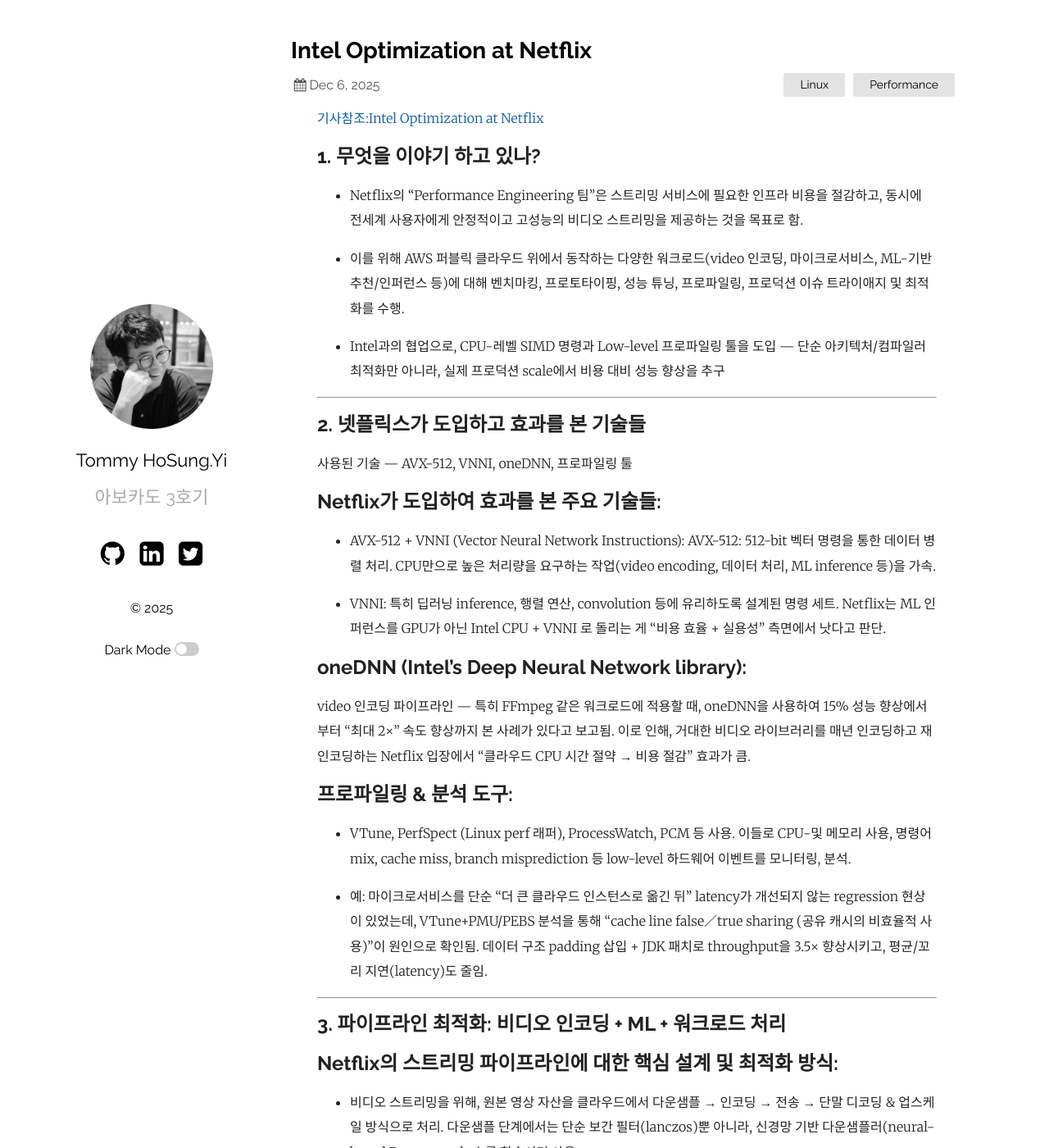
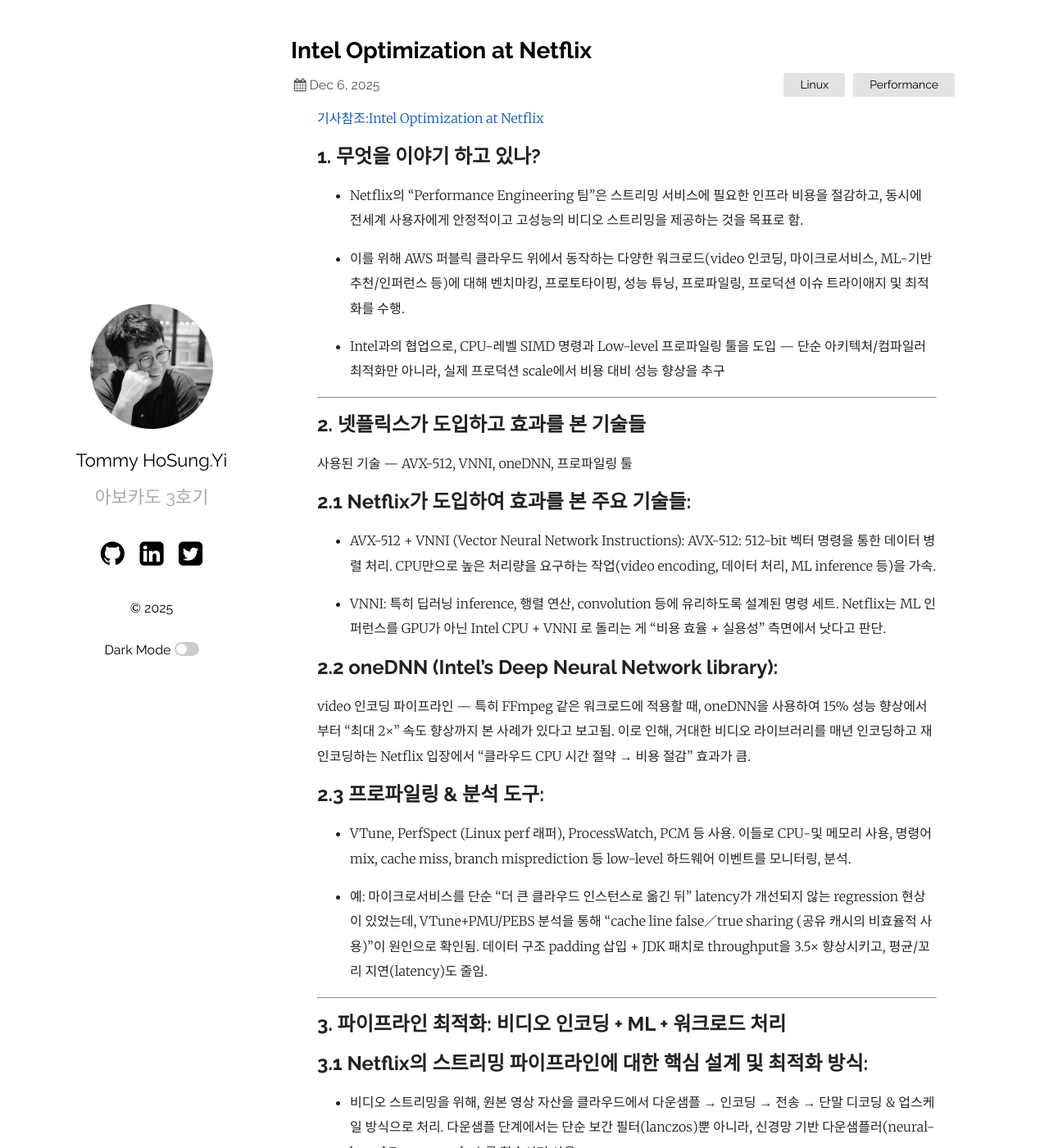
Before and after one commit to hslee77/hslee77.github.io, a Jekyll site: the page built from wiki/linux/2025-12-07-IntelOptNetflix.md, in a window 1280 px wide and 1400 px high. Shown: the whole window at 82% size. Built offline with Jekyll 4.4.1, drawn with Linux system fonts in a browser that asks for light colours.

Commit message:
20251207intelOptNetflix v1.3

```diff
--- a/wiki/linux/2025-12-07-IntelOptNetflix.md
+++ b/wiki/linux/2025-12-07-IntelOptNetflix.md
@@ -20,16 +20,16 @@ categories: [Linux, Performance]
 
 사용된 기술 — AVX-512, VNNI, oneDNN, 프로파일링 툴
 
-## Netflix가 도입하여 효과를 본 주요 기술들:
+## 2.1 Netflix가 도입하여 효과를 본 주요 기술들:
 - AVX-512 + VNNI (Vector Neural Network Instructions):
 AVX-512: 512-bit 벡터 명령을 통한 데이터 병렬 처리. CPU만으로 높은 처리량을 요구하는 작업(video encoding, 데이터 처리, ML inference 등)을 가속.
 
 - VNNI: 특히 딥러닝 inference, 행렬 연산, convolution 등에 유리하도록 설계된 명령 세트. Netflix는 ML 인퍼런스를 GPU가 아닌 Intel CPU + VNNI 로 돌리는 게 “비용 효율 + 실용성” 측면에서 낫다고 판단.
 
-## oneDNN (Intel’s Deep Neural Network library):
+## 2.2 oneDNN (Intel’s Deep Neural Network library):
 video 인코딩 파이프라인 — 특히 FFmpeg 같은 워크로드에 적용할 때, oneDNN을 사용하여 15% 성능 향상에서부터 “최대 2×” 속도 향상까지 본 사례가 있다고 보고됨. 이로 인해, 거대한 비디오 라이브러리를 매년 인코딩하고 재인코딩하는 Netflix 입장에서 “클라우드 CPU 시간 절약 → 비용 절감” 효과가 큼.
 
-## 프로파일링 & 분석 도구:
+## 2.3 프로파일링 & 분석 도구:
 
 - VTune, PerfSpect (Linux perf 래퍼), ProcessWatch, PCM 등 사용. 이들로 CPU-및 메모리 사용, 명령어 mix, cache miss, branch misprediction 등 low-level 하드웨어 이벤트를 모니터링, 분석.
 
@@ -39,7 +39,7 @@ video 인코딩 파이프라인 — 특히 FFmpeg 같은 워크로드에 적용
 
 ## 3. 파이프라인 최적화: 비디오 인코딩 + ML + 워크로드 처리
 
-## Netflix의 스트리밍 파이프라인에 대한 핵심 설계 및 최적화 방식:
+## 3.1 Netflix의 스트리밍 파이프라인에 대한 핵심 설계 및 최적화 방식:
 
 - 비디오 스트리밍을 위해, 원본 영상 자산을 클라우드에서 다운샘플 → 인코딩 → 전송 → 단말 디코딩 & 업스케일 방식으로 처리.  다운샘플 단계에서는 단순 보간 필터(lanczos)뿐 아니라, 신경망 기반 다운샘플러(neural-based Downsampler) 를 학습시켜 사용.
 - 이 방식은 다양한 업샘플러(bilinear, bicubic, lanczos)에 대해 품질이 개선된 것으로 보고됨. 또한 인코더(H.264, HEVC, VP9, AV1 등)와 독립적이어서 범용성 확보.
```
